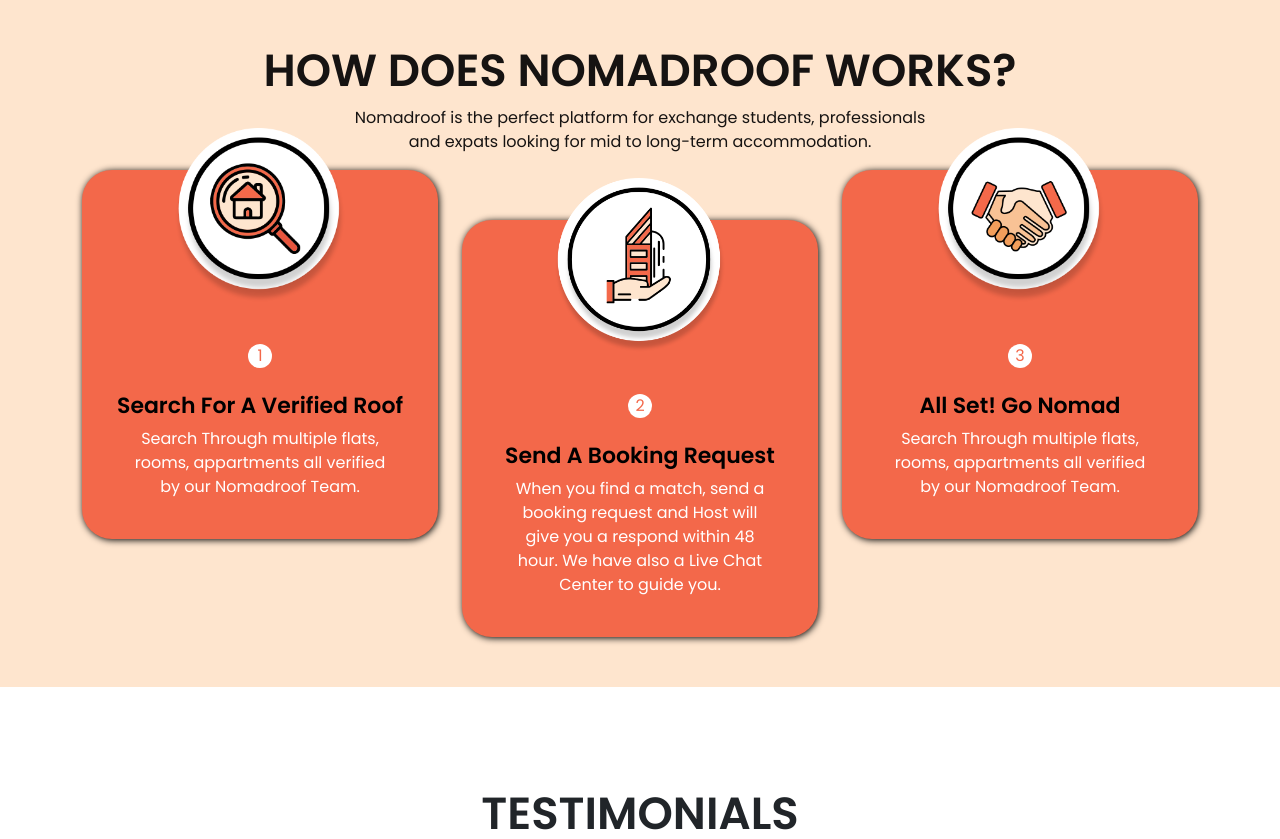
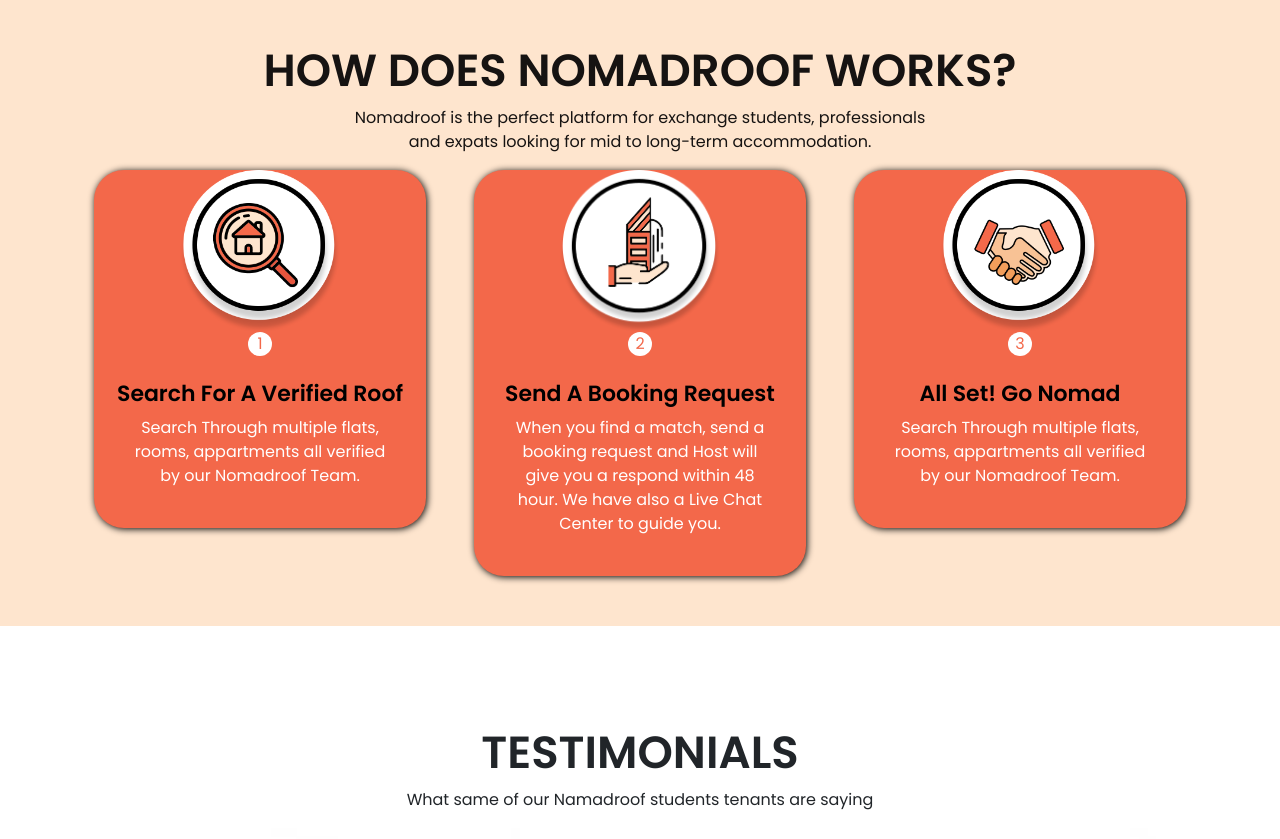
Before and after one commit to abdrafay/nomadcheck, a React (Create React App) app: page / in a window 1280 px wide. Shown: the part 1620-2459 px from the top of the page. Built offline with nearby package versions, Linux system fonts and the light colour scheme; no server answers; what i18n-iso-countries would draw is missing.

Commit message:
a little change

```diff
--- a/src/App.css
+++ b/src/App.css
@@ -358,7 +358,7 @@
 #how-works img {
     width: 48%;
     position: relative;
-    top: -42px;
+    top: 0px;
 }
 
 
--- a/src/Screens/Home.jsx
+++ b/src/Screens/Home.jsx
@@ -39,7 +39,7 @@
         <div className="container">
           <div className="col-12" id="bear-pic">
             <h1 className="banner-heading white-color fontWeight textAlign marginTop75pxz">
-              Get to , live in our <br></br> Exclusvies Student Housing
+              Get to live in our <br></br> Exclusvies Student Housing
             </h1>
             <div className="alignSelf withFull">
               <InputGroup id="inputss">
@@ -148,7 +148,7 @@
             </div>
           </div>
           <div className="row textAlign ">
-            <div className="col-md-4">
+            <div className="col-md-4 px-4">
               <div>
                 <div className="rowz new-bgcolor borderRaduis boxshaodow">
                   <div>
@@ -167,10 +167,9 @@
                 </div>
               </div>
             </div>
-            <div className="col-md-4">
+            <div className="col-md-4 px-4">
               <div
                 className="rowz new-bgcolor borderRaduis boxshaodow"
-                style={{ marginTop: "50px" }}
               >
                 <div>
                   <img src={Building} />
@@ -188,7 +187,7 @@
                 </p>
               </div>
             </div>
-            <div className="col-md-4">
+            <div className="col-md-4 px-4">
               <div className="rowz width50z height125z new-bgcolor borderRaduis boxshaodow">
                 <div>
                   <img src={handSake} />
```
